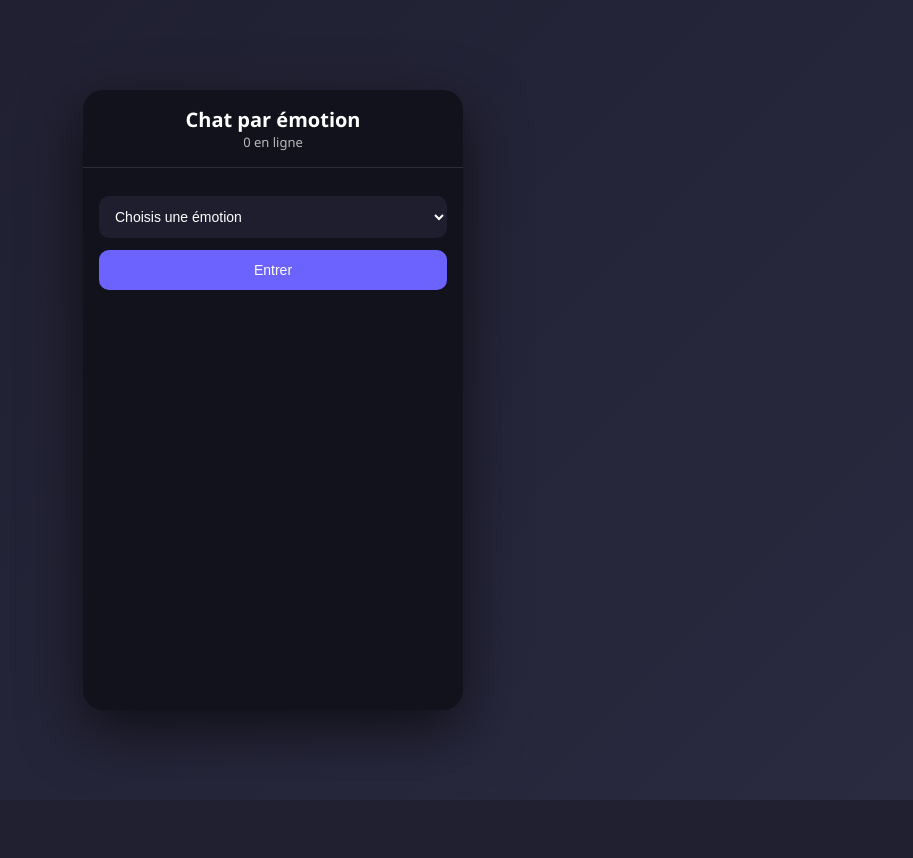
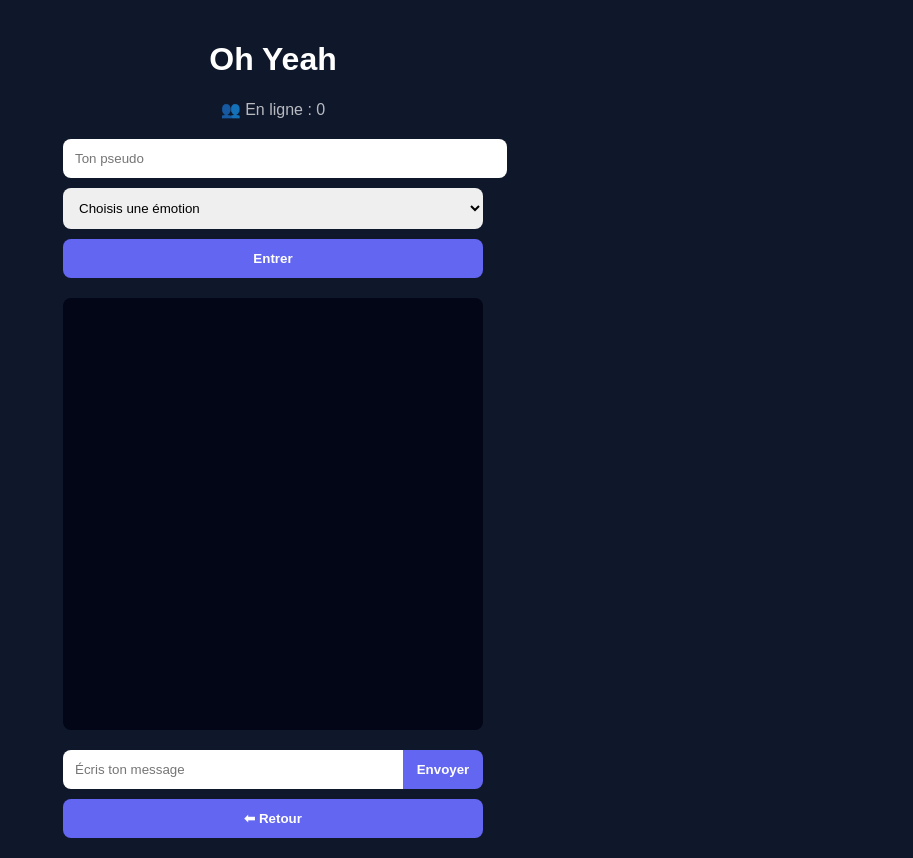
Before and after one commit to jj947/oh-yeah, a Flask app: page / in a window 1280 px wide. Shown: the whole page, without its empty margins (367-1280 px from the left). Before the commit the page ends 800 px from the top, so only its background shows below. Run offline with Flask 3, Linux system fonts and the light colour scheme; some libraries are stand-ins or nearby versions.

Commit message:
Update index.html

```diff
--- a/templates/index.html
+++ b/templates/index.html
@@ -2,172 +2,115 @@
 <html lang="fr">
 <head>
 <meta charset="UTF-8">
-<title>Émotion Chat</title>
-<script src="https://cdn.socket.io/4.7.2/socket.io.min.js"></script>
+<title>Oh Yeah</title>
+<script src="https://cdn.socket.io/4.7.5/socket.io.min.js"></script>
 
 <style>
-* {
-    box-sizing: border-box;
-}
-
 body {
     margin: 0;
-    height: 100vh;
-    background: linear-gradient(135deg, #1e1e2f, #2a2a40);
-    display: flex;
-    justify-content: center;
-    align-items: center;
-    font-family: "Segoe UI", sans-serif;
-}
-.system-message {
-    text-align: center;
-    font-size: 13px;
-    color: #a1a1aa;
-    margin: 10px 0;
-    font-style: italic;
-}
-
-#app {
-    width: 380px;
-    height: 620px;
-    background: #12121c;
-    border-radius: 20px;
-    box-shadow: 0 20px 60px rgba(0,0,0,0.6);
-    display: flex;
-    flex-direction: column;
+    font-family: Arial, sans-serif;
+    background: #0f172a;
     color: white;
 }
 
-header {
-    padding: 16px;
-    text-align: center;
-    border-bottom: 1px solid #2c2c3a;
+.container {
+    max-width: 420px;
+    margin: auto;
+    padding: 20px;
 }
 
-header h1 {
-    margin: 0;
-    font-size: 20px;
+.hidden { display: none; }
+
+h1 {
+    text-align: center;
 }
 
-#global {
-    font-size: 13px;
+.counter {
+    text-align: center;
     opacity: 0.7;
+    margin-bottom: 10px;
 }
 
-section {
-    flex: 1;
-    padding: 16px;
-}
-
-input, select, button {
+select, input, button {
     width: 100%;
     padding: 12px;
-    margin-top: 12px;
-    border-radius: 10px;
+    margin-top: 10px;
+    border-radius: 8px;
     border: none;
-    font-size: 14px;
-}
-
-input, select {
-    background: #1e1e2f;
-    color: white;
 }
 
 button {
-    background: #6c63ff;
+    background: #6366f1;
     color: white;
+    font-weight: bold;
     cursor: pointer;
-    transition: 0.2s;
 }
 
 button:hover {
-    background: #5a52e0;
+    background: #4f46e5;
 }
 
-#chat {
-    display: none;
+.chat {
+    display: flex;
     flex-direction: column;
-    height: 100%;
+    height: 70vh;
 }
 
-
-#status {
+.status {
     text-align: center;
-    font-size: 14px;
-    margin-bottom: 8px;
-    opacity: 0.85;
+    margin: 10px 0;
+    opacity: 0.8;
 }
 
-#messages {
-    flex: 1;                   /* prend l’espace dispo */
-    background: #181825;
-    border-radius: 12px;
+.messages {
+    flex: 1;
+    overflow-y: auto;
     padding: 10px;
-    overflow-y: auto;          /* SCROLL vertical */
-    min-height: 0;             /* TRÈS IMPORTANT */
+    background: #020617;
+    border-radius: 8px;
 }
 
-
 .msg {
-    max-width: 75%;
-    padding: 10px 14px;
     margin-bottom: 8px;
-    border-radius: 14px;
-    font-size: 14px;
-    line-height: 1.4;
 }
 
-.me {
-    background: #6c63ff;
-    margin-left: auto;
+.self {
+    text-align: right;
+    color: #a5b4fc;
 }
 
 .other {
-    background: #2c2c3a;
+    text-align: left;
+    color: #e5e7eb;
 }
 
-
-#inputBar {
-    flex-shrink: 0;
-}
-
-#inputBar {
+.input-zone {
     display: flex;
-    gap: 8px;
     margin-top: 10px;
 }
 
-#inputBar input {
+.input-zone input {
     flex: 1;
+    padding: 12px;
+    border-radius: 8px 0 0 8px;
 }
 
-    #inputBar textarea {
-    resize: none;          /* empêche l'agrandissement manuel */
-    background: #1e1e2f;
-    color: white;
-    border-radius: 12px;
-    padding: 10px;
-    font-size: 14px;
-    height: 60px;          /* HAUTEUR FIXE */
-    overflow-y: auto;
-}
-
-#leave {
-    margin-top: 10px;
-    background: #e63946;
+.input-zone button {
+    width: 80px;
+    border-radius: 0 8px 8px 0;
 }
 </style>
 </head>
 
 <body>
+<div class="container">
 
-<div id="app">
-<header>
-    <h1>Chat par émotion</h1>
-    <div id="global">0 en ligne</div>
-</header>
+<div id="menu">
+    <h1>Oh Yeah</h1>
+    <div class="counter">👥 En ligne : <span id="count">0</span></div>
 
-<section id="menu">
+    <input id="username" placeholder="Ton pseudo">
+
     <select id="emotion">
         <option value="">Choisis une émotion</option>
         <option value="heureux">😊 Heureux</option>
@@ -176,88 +119,70 @@ button:hover {
         <option value="calme">😌 Calme</option>
         <option value="amour">❤️ Amour</option>
     </select>
+
     <button onclick="join()">Entrer</button>
-</section>
-
-<section id="chat">
-    <div id="status"></div>
-    <div id="messages"></div>
-
-    <div class="input-bar">
-    <input id="msg">
-    <button onclick="send()">Envoyer</button>
 </div>
 
+<div id="chat" class="hidden chat">
+    <div class="status" id="status"></div>
 
-    <button id="leave" onclick="leave()">Retour au menu</button>
-</section>
+    <div class="messages" id="messages"></div>
+
+    <div class="input-zone">
+        <input id="message" placeholder="Écris ton message">
+        <button onclick="send()">Envoyer</button>
+    </div>
+
+    <button onclick="leave()">⬅ Retour</button>
+</div>
+
 </div>
 
 <script>
 const socket = io();
-socket.on("status", (text) => {
-    addSystemMessage(text);
-});
-function addSystemMessage(text) {
-    const div = document.createElement("div");
-    div.className = "system-message";
-    div.innerText = text;
 
-    const messages = document.getElementById("messages");
-    messages.appendChild(div);
-
-    messages.scrollTop = messages.scrollHeight;
-}
-
-function join() {
-    socket.emit("join", { emotion: emotion.value });
-}
-
-socket.on("enter_chat", () => {
-    menu.style.display = "none";
-    chat.style.display = "flex";
+socket.on("count", n => {
+    document.getElementById("count").innerText = n;
 });
 
-function send() {
-    const input = document.getElementById("msg");
-    const text = input.value.trim();
-
-    if (text === "") return;
-
-    socket.emit("message", { message: text });
-
-    addMessage("Moi", text);
-    input.value = "";
-}
-
+socket.on("status", txt => {
+    document.getElementById("status").innerText = txt;
+});
 
 socket.on("message", data => {
     const div = document.createElement("div");
-    div.className = "msg " + (data.self ? "me" : "other");
-    div.textContent = data.text;
-    messages.appendChild(div);
-    messages.scrollTop = messages.scrollHeight;
+    div.className = "msg " + (data.self ? "self" : "other");
+    div.innerText = data.from + " : " + data.text;
+
+    const box = document.getElementById("messages");
+    box.appendChild(div);
+    box.scrollTop = box.scrollHeight;
 });
 
-socket.on("status", text => {
-    status.textContent = text;
-});
+function join() {
+    const u = username.value.trim();
+    const e = emotion.value;
 
-socket.on("global_count", n => {
-    global.textContent = n + " en ligne";
-});
+    if (!u || !e) return alert("Remplis tout");
+
+    socket.emit("join", { username: u, emotion: e });
+
+    menu.classList.add("hidden");
+    chat.classList.remove("hidden");
+}
+
+function send() {
+    const m = message.value.trim();
+    if (!m) return;
+
+    socket.emit("send_message", { message: m });
+    message.value = "";
+}
 
 function leave() {
     socket.emit("leave");
+    location.reload();
 }
-
-socket.on("return_menu", () => {
-    chat.style.display = "none";
-    menu.style.display = "block";
-    messages.innerHTML = "";
-    status.textContent = "";
-});
 </script>
-
 </body>
 </html>
```
